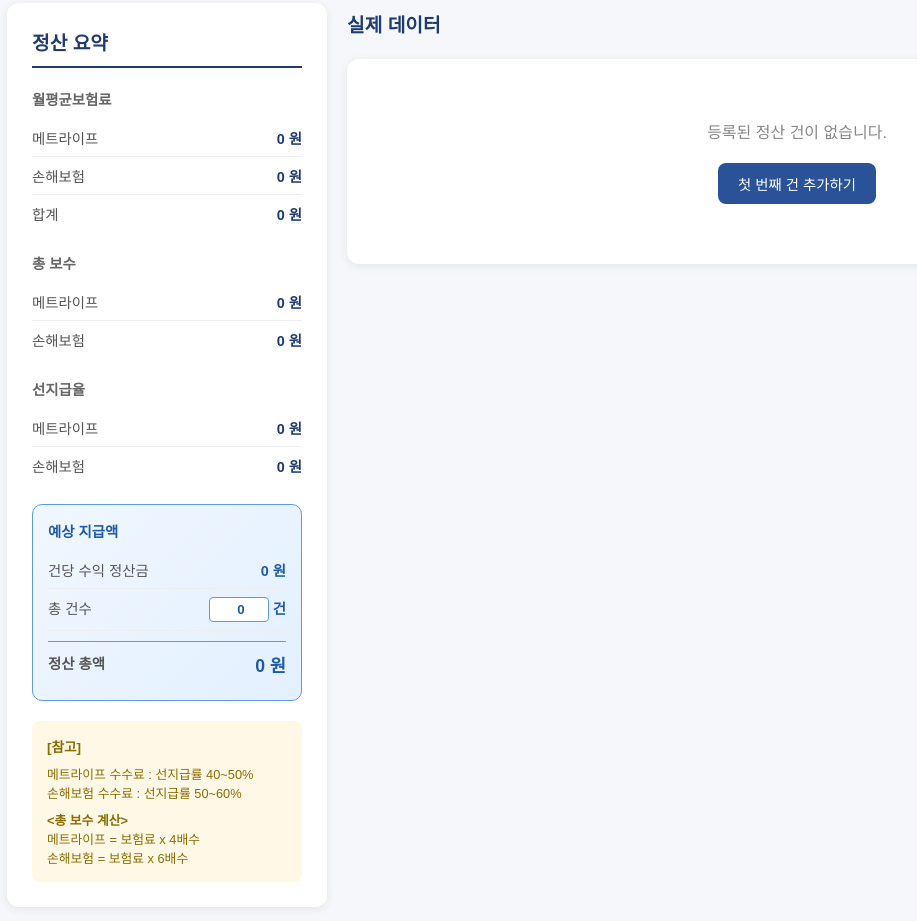
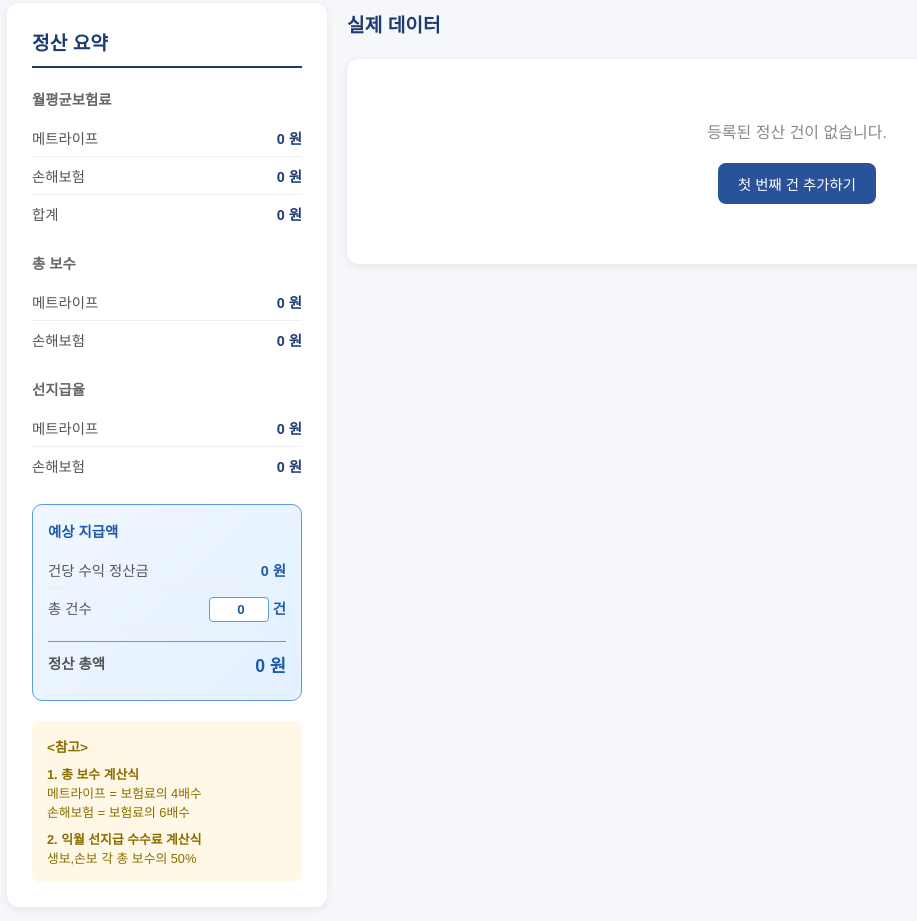
Before and after one commit to DescodeNet/insurance-calculator, a plain HTML site: page index.html in a window 1280 px wide. Shown: the part 211-1132 px from the top of the page, without its empty margins (13-930 px from the left). Drawn offline with Linux system fonts and the light colour scheme.

Commit message:
참고란 수정

```diff
--- a/index.html
+++ b/index.html
@@ -759,12 +759,12 @@
                 </div>
 
                 <div class="summary-note">
-                    <h4>[참고]</h4>
-                    <p>메트라이프 수수료 : 선지급률 40~50%</p>
-                    <p>손해보험 수수료 : 선지급률 50~60%</p>
-                    <p style="margin-top: 8px;"><strong>&lt;총 보수 계산&gt;</strong></p>
-                    <p>메트라이프 = 보험료 x 4배수</p>
-                    <p>손해보험 = 보험료 x 6배수</p>
+                    <h4>&lt;참고&gt;</h4>
+                    <p style="margin-top: 8px;"><strong>1. 총 보수 계산식</strong></p>
+                    <p>메트라이프 = 보험료의 4배수</p>
+                    <p>손해보험 = 보험료의 6배수</p>
+                    <p style="margin-top: 8px;"><strong>2. 익월 선지급 수수료 계산식</strong></p>
+                    <p>생보,손보 각 총 보수의 50%</p>
                 </div>
             </div>
         </div>
```
